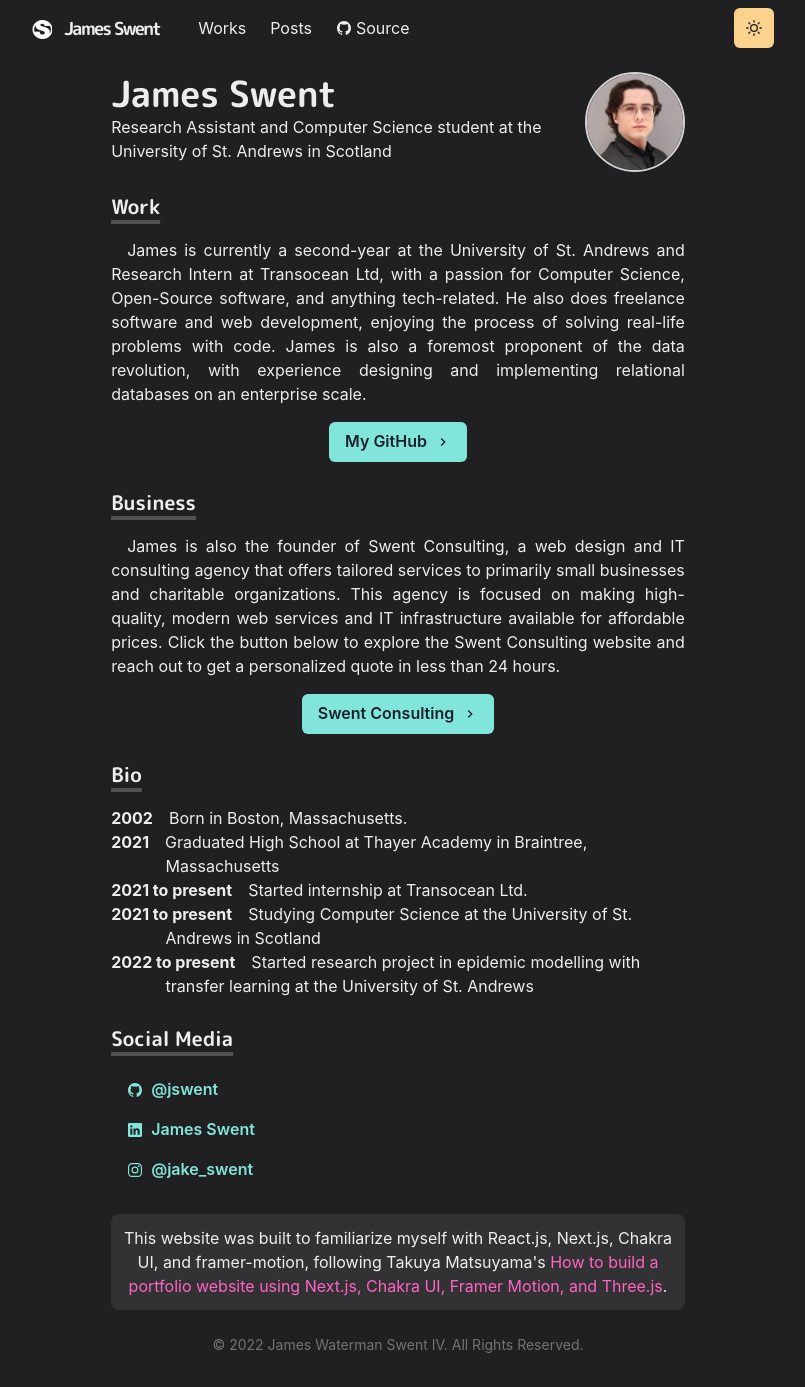
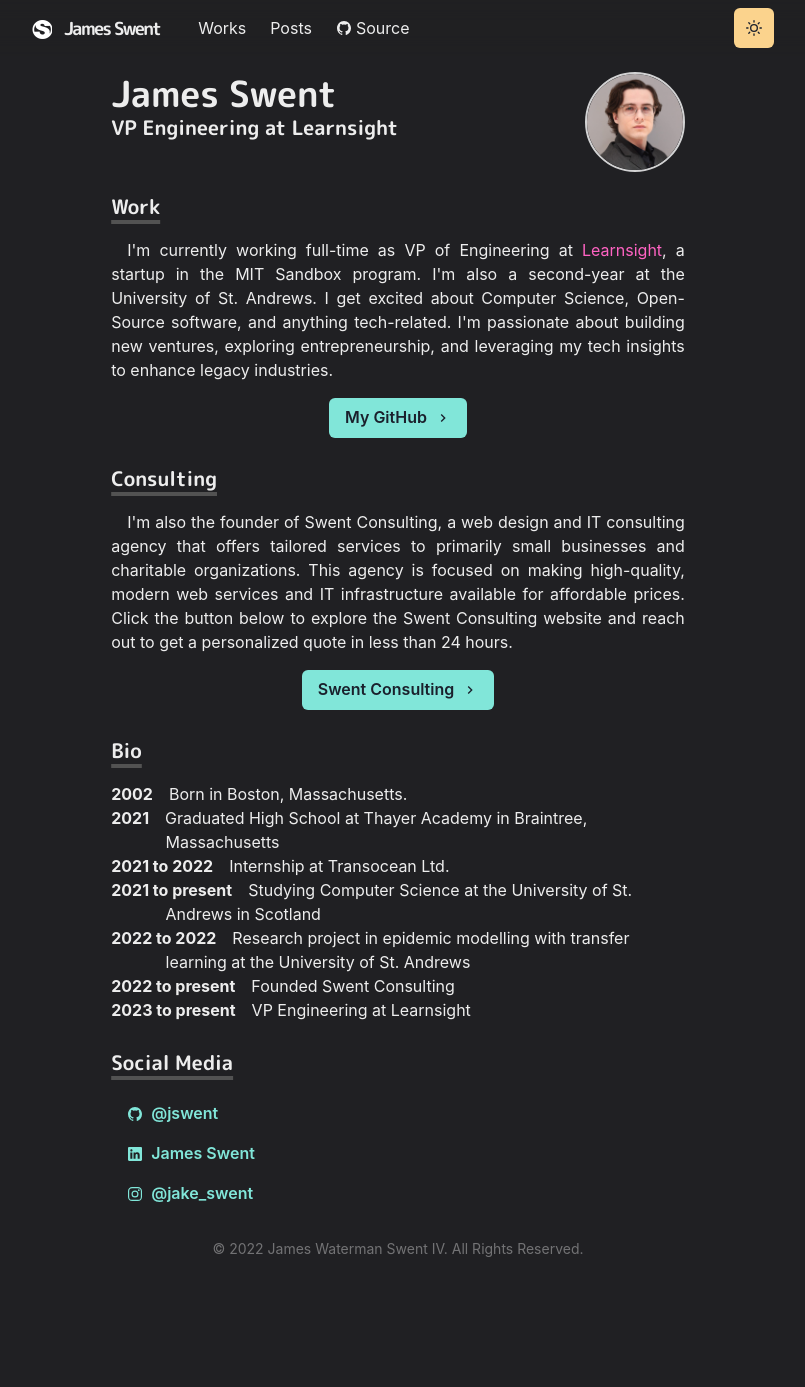
Before and after one commit to jswent/jwswent-homepage, a Next.js app: page / in a window 1280 px wide. Shown: the whole page, without its empty margins (242-1047 px from the left). After the commit the page ends 1291 px from the top, so only its background shows below. Built offline with nearby package versions, Linux system fonts and the light colour scheme.

Commit message:
updated bio

```diff
--- a/pages/index.js
+++ b/pages/index.js
@@ -9,7 +9,6 @@ import {
   ListItem,
   Link,
   Icon,
-  useColorModeValue
 } from '@chakra-ui/react'
 import { ChevronRightIcon } from '@chakra-ui/icons'
 import Section from '../components/section'
@@ -29,10 +28,9 @@ const Page = () => {
               James Swent
             </Heading>
 
-            <p>
-              Research Assistant and Computer Science student at the University
-              of St. Andrews in Scotland
-            </p>
+            <Heading as='h3' size='md'>
+              VP Engineering at Learnsight
+            </Heading>
           </Box>
           <Box
             flexShrink={0}
@@ -58,13 +56,13 @@ const Page = () => {
             Work
           </Heading>
           <Paragraph>
-            James is currently a second-year at the University of St. Andrews
-            and Research Intern at Transocean Ltd, with a passion for Computer
-            Science, Open-Source software, and anything tech-related. He also
-            does freelance software and web development, enjoying the process of
-            solving real-life problems with code. James is also a foremost
-            proponent of the data revolution, with experience designing and
-            implementing relational databases on an enterprise scale.
+            I&apos;m currently working full-time as VP of Engineering at&nbsp;
+            <Link href='https://www.learnsight.io'>Learnsight</Link>, a startup
+            in the MIT Sandbox program. I&apos;m also a second-year at the
+            University of St. Andrews. I get excited about Computer Science,
+            Open-Source software, and anything tech-related. I&apos;m passionate
+            about building new ventures, exploring entrepreneurship, and
+            leveraging my tech insights to enhance legacy industries.
           </Paragraph>
           <Box align='center' my={4}>
             <NextLink href='https://github.com/jswent'>
@@ -77,10 +75,10 @@ const Page = () => {
 
         <Section delay={0.2}>
           <Heading as='h3' variant='section-title'>
-            Business
+            Consulting
           </Heading>
           <Paragraph>
-            James is also the founder of Swent Consulting, a web design and IT
+            I&apos;m also the founder of Swent Consulting, a web design and IT
             consulting agency that offers tailored services to primarily small
             businesses and charitable organizations. This agency is focused on
             making high-quality, modern web services and IT infrastructure
@@ -110,8 +108,8 @@ const Page = () => {
             Graduated High School at Thayer Academy in Braintree, Massachusetts
           </BioSection>
           <BioSection>
-            <BioYear>2021 to present</BioYear>
-            Started internship at Transocean Ltd.
+            <BioYear>2021 to 2022</BioYear>
+            Internship at Transocean Ltd.
           </BioSection>
           <BioSection>
             <BioYear>2021 to present</BioYear>
@@ -119,9 +117,17 @@ const Page = () => {
             Scotland
           </BioSection>
           <BioSection>
+            <BioYear>2022 to 2022</BioYear>
+            Research project in epidemic modelling with transfer learning at the
+            University of St. Andrews
+          </BioSection>
+          <BioSection>
             <BioYear>2022 to present</BioYear>
-            Started research project in epidemic modelling with transfer
-            learning at the University of St. Andrews
+            Founded Swent Consulting
+          </BioSection>
+          <BioSection>
+            <BioYear>2023 to present</BioYear>
+            VP Engineering at Learnsight
           </BioSection>
         </Section>
 
@@ -171,24 +177,6 @@ const Page = () => {
             </ListItem>
           </List>
         </Section>
-
-        <Section delay={0.5}>
-          <Box
-            borderRadius='lg'
-            bg={useColorModeValue('whiteAlpha.500', 'whiteAlpha.200')}
-            p={3}
-            mb={6}
-            align='center'
-          >
-            This website was built to familiarize myself with React.js, Next.js,
-            Chakra UI, and framer-motion, following Takuya Matsuyama&apos;s{' '}
-            <Link href='https://www.youtube.com/watch?v=bSMZgXzC9AA'>
-              How to build a portfolio website using Next.js, Chakra UI, Framer
-              Motion, and Three.js
-            </Link>
-            .
-          </Box>
-        </Section>
       </Container>
     </Layout>
   )
```
